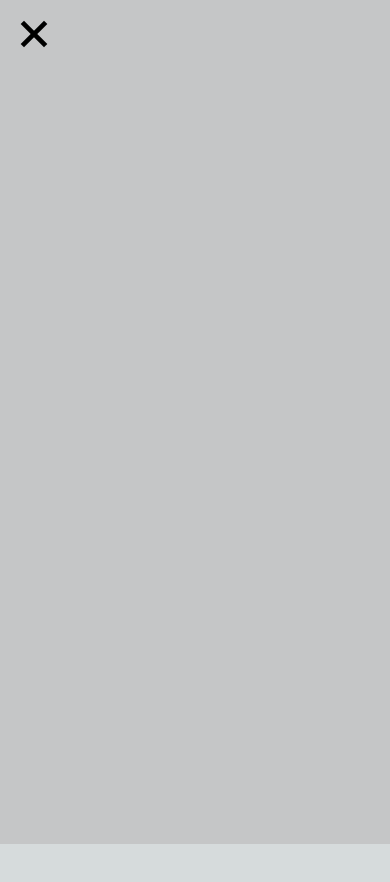
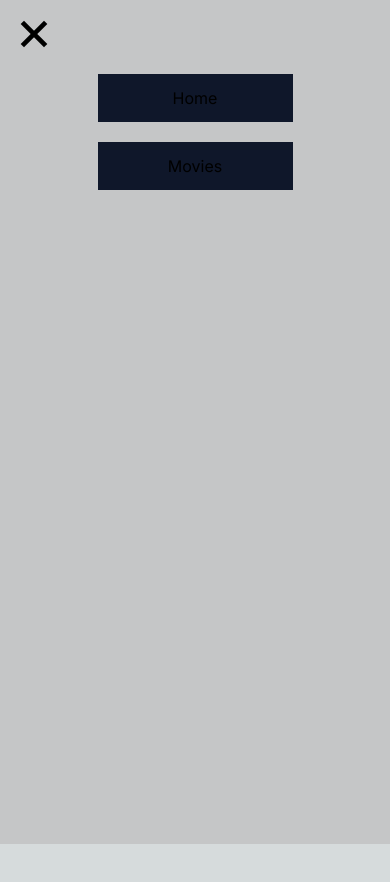
Before and after one commit to OctaFloare/flitnext-2024, a Next.js app: page / in a window 390 px wide. Both pictures are taken after a click on the button 34 px from the left and 34 px from the top of the page. Shown: the top 882 px of the page. Built offline with nearby package versions, Linux system fonts and the light colour scheme.

Commit message:
[chris]Extracted links + navbar
Extracted the links into an array of objects containing the route and name. It is used by both desktop and mobile navbars, generating <Link> tags based on the links array.

```diff
--- a/src/components/desktopHeader.jsx
+++ b/src/components/desktopHeader.jsx
@@ -1,10 +1,6 @@
-import Link from "next/link";
+import { DesktopNavbar } from "./desktopNavbar";
+import { Links } from "./links";
 
 export const DesktopHeader = () => <div className="hidden lg:block ">
-<nav
- className="w-full flex justify-center items-center gap-4 bg-[#C5C6C7] h-20"
- >
-    <Link href="/" className="text-2xl text-[#1F2833]">Home</Link>
-    <Link href="/movies" className="text-2xl text-[#1F2833]">Movies</Link>
-</nav>
+  <DesktopNavbar links={Links}/>
 </div>
--- /dev/null
+++ b/src/components/desktopNavbar.jsx
@@ -0,0 +1,8 @@
+import Link from "next/link";
+
+export const DesktopNavbar = ({ links }) => (
+  <nav className="w-full flex justify-center items-center gap-4 bg-[#C5C6C7] h-20">
+    {links.map((link, index) =>
+        ( <Link key={index} href={link.route} className="text-2xl text-[#1F2833]">{link.name}</Link> ))}
+    </nav>
+);
--- /dev/null
+++ b/src/components/links.js
@@ -0,0 +1,4 @@
+export const Links = [
+    { route: "/", name: "Home" },
+    { route: "/movies", name: "Movies" },
+];
--- a/src/components/mobileHeader/links.jsx
+++ /dev/null
@@ -1,5 +0,0 @@
-import Link from "next/link";
-export const Links = () => <div className="flex items-center flex-col gap-5">
-    <Link href="/" className="w-1/2 bg-slate-900 text-center h-12 flex items-center justify-center" onClick={() => setIsOpen(false)}>Home</Link>
-    <Link href="/movies" className="w-1/2 bg-slate-900 text-center  h-12 flex items-center justify-center" onClick={() => setIsOpen(false)}>Movies</Link>
-</div>
--- /dev/null
+++ b/src/components/mobileHeader/navbar.jsx
@@ -0,0 +1,8 @@
+import Link from "next/link";
+
+export const Navbar = ({ links }) => (
+    <nav className="flex items-center flex-col gap-5">
+        {links.map((link, index) =>
+            ( <Link key={index} href={link.route} className="w-1/2 bg-slate-900 text-center h-12 flex items-center justify-center" onClick={() => setIsOpen(false)}>{link.name}</Link> ))}
+    </nav>
+);
--- a/src/components/mobileHeader/overlay.jsx
+++ b/src/components/mobileHeader/overlay.jsx
@@ -1,8 +1,11 @@
-import { BurgerSvg, XIconSvg } from "./xIconSvg";
+import { XIconSvg } from "./xIconSvg";
+import { Navbar } from "./navbar";
+import { Links } from "../links";
 
 export const Overlay = ({ setIsOpen, isOpen }) =>
 <div className={`absolute left-0 top-0 h-full bg-[#C5C6C7] w-full ${isOpen ? "block" : "hidden"} z-10`}>
     <button onClick={() => setIsOpen(false)}>
-        <XIconSvg />
+        <XIconSvg/>
     </button>
+    <Navbar links = { Links }/>
 </div>
```
